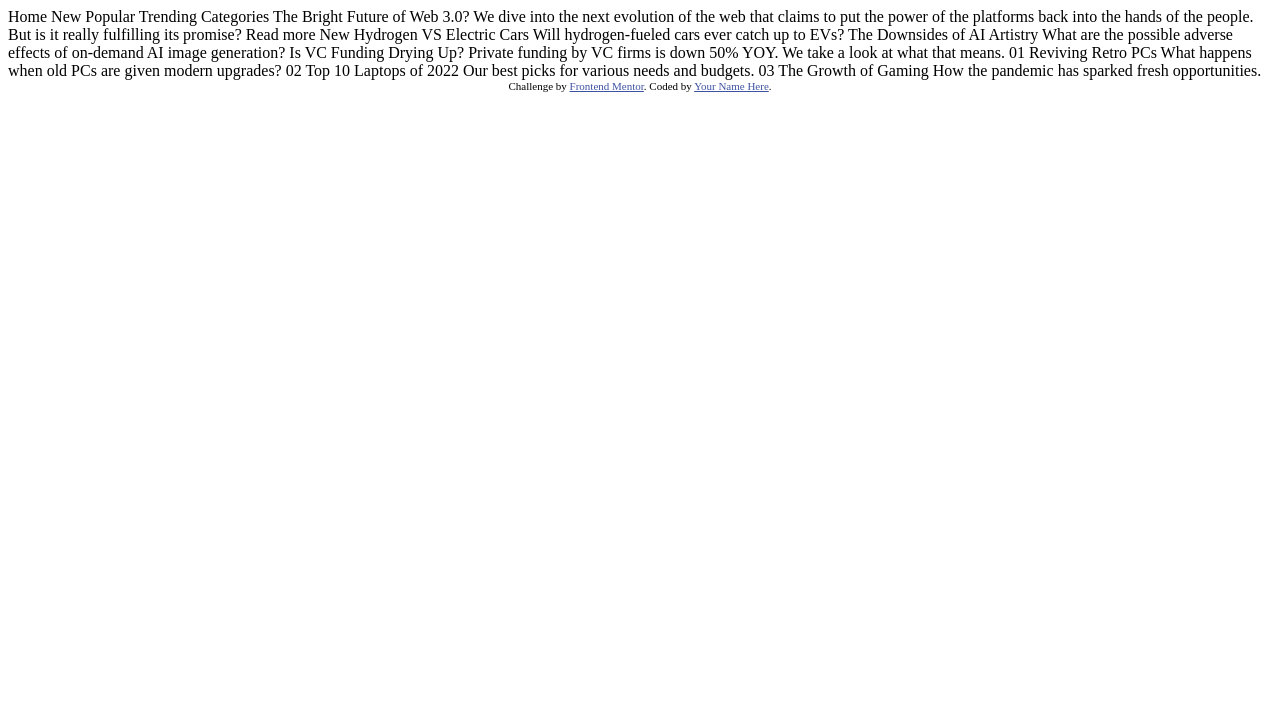
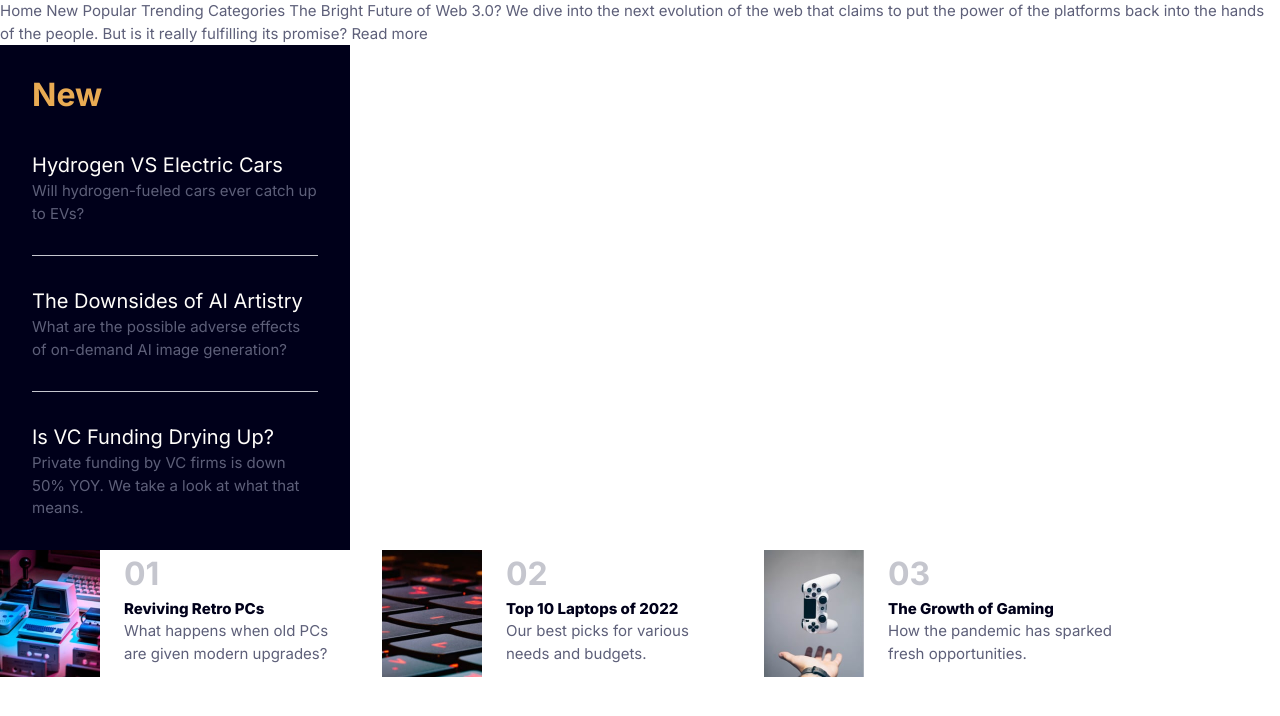
Before and after one commit to JeuriMorel/fem-news-homepage, a plain HTML site: page index.html in a window 1280 px wide. Drawn offline with Linux system fonts and the light colour scheme.

Commit message:
initial list styles

```diff
--- /dev/null
+++ b/css/styles.css
@@ -0,0 +1,207 @@
+/* I'm Using Andy Bell's "A More Modern Reset":  https://andy-bell.co.uk/a-more-modern-css-reset/ */
+/* Box sizing rules */
+*,
+*::before,
+*::after {
+    box-sizing: border-box;
+    margin: 0;
+    padding: 0;
+}
+
+/* Prevent font size inflation */
+html {
+    -moz-text-size-adjust: none;
+    -webkit-text-size-adjust: none;
+    text-size-adjust: none;
+}
+
+/* Remove default margin in favour of better control in authored CSS */
+/* body, h1, h2, h3, h4, p,
+figure, blockquote, dl, dd {
+  margin-block-end: 0;
+} */
+
+/* Remove list styles on ul, ol elements with a list role, which suggests default styling will be removed */
+ul[role="list"],
+ol[role="list"] {
+    list-style: none;
+}
+
+/* Set core body defaults */
+body {
+    min-height: 100vh;
+    line-height: 1.5;
+}
+
+/* Set shorter line heights on headings and interactive elements */
+h1,
+h2,
+h3,
+h4,
+button,
+input,
+label {
+    line-height: 1.1;
+}
+
+/* Balance text wrapping on headings */
+h1,
+h2,
+h3,
+h4 {
+    text-wrap: balance;
+}
+
+/* A elements that don't have a class get default styles */
+a:not([class]) {
+    text-decoration-skip-ink: auto;
+    color: currentColor;
+    text-decoration: none;
+}
+
+/* Make images easier to work with */
+img,
+picture {
+    max-width: 100%;
+    display: block;
+}
+
+/* Inherit fonts for inputs and buttons */
+input,
+button,
+textarea,
+select {
+    font: inherit;
+}
+
+/* Make sure textareas without a rows attribute are not tiny */
+textarea:not([rows]) {
+    min-height: 10em;
+}
+
+/* Anything that has been anchored to should have extra scroll margin */
+:target {
+    scroll-margin-block: 5ex;
+}
+
+:root {
+    --white: hsl(36, 100%, 99%);
+    --blue-100: hsl(233, 8%, 79%);
+    --blue-700: hsl(236, 13%, 42%);
+    --blue-900: hsl(240, 100%, 5%);
+
+    --orange: hsl(35, 77%, 62%);
+    --red: hsl(5, 85%, 63%);
+
+    --fw-base: 400;
+    --fw-bold: 700;
+    --fw-x-bold: 800;
+
+    --ff-inter: "Inter", sans-serif;
+    --fs-m-l: clamp(2rem, 1.5229rem + 2.0356vw, 2.5rem);
+    --fs-l-xl: clamp(2.5rem, 1.5458rem + 4.0712vw, 3.5rem);
+    --fs-xl: 3.5rem;
+    --fs-l: 2.5rem;
+    --fs-m: 2rem;
+    --fs-s: 1.25rem;
+    --fs-xs: 1.125rem;
+    --fs-base: 0.9375rem;
+}
+
+body {
+    font-family: var(--ff-inter);
+    font-size: var(--fs-base);
+    color: var(--blue-700);
+}
+h1,
+h2,
+h3 {
+    color: var(--blue-900);
+
+    & [data-light] {
+        color: var(--blue-100);
+    }
+}
+
+h1 {
+    font-size: var(--fs-l-xl);
+}
+h2 {
+    font-size: var(--fs-m);
+    & [data-fluid] {
+        font-size: var(--fs-m-l);
+    }
+}
+h3 {
+    font-size: var(--fs-s);
+}
+
+li {
+    list-style-type: none;
+}
+
+.new {
+    background-color: var(--blue-900);
+    width: min(100%, 350px);
+    padding: 2rem;
+    padding-block-end: 0;
+
+    & h2 {
+        color: var(--orange);
+        margin-block-end: 0.5rem;
+    }
+
+    & li {
+        padding-block: 1.875rem;
+
+        &:where(:not(:last-child)) {
+            border-bottom: 1px solid var(--blue-100);
+        }
+    }
+
+    & a {
+        color: var(--white);
+        font-size: var(--fs-s);
+
+        &:hover {
+            color: var(--orange);
+        }
+    }
+}
+
+.popular-list {
+    display: flex;
+    gap: 2rem;
+    counter-reset: popular;
+
+    & li {
+        display: flex;
+        gap: 1.5rem;
+        width: min(100%, 350px);
+
+        & img {
+            width: 100px;
+        }
+    }
+}
+
+.text {
+    display: flex;
+    flex-direction: column;
+
+    &::before {
+        counter-increment: popular;
+        content: "0" counter(popular);
+        color: var(--blue-100);
+        font-size: var(--fs-m);
+        font-weight: var(--fw-bold);
+    }
+    & a {
+        color: var(--blue-900);
+        font-weight: var(--fw-x-bold);
+
+        &:hover {
+            color: var(--red);
+        }
+    }
+}
--- a/index.html
+++ b/index.html
@@ -1,60 +1,82 @@
 <!DOCTYPE html>
 <html lang="en">
     <head>
-  <meta charset="UTF-8">
-  <meta name="viewport" content="width=device-width, initial-scale=1.0"> <!-- displays site properly based on user's device -->
+        <meta charset="UTF-8" />
+        <meta name="viewport" content="width=device-width, initial-scale=1.0" />
+        <!-- displays site properly based on user's device -->
 
-  <link rel="icon" type="image/png" sizes="32x32" href="./assets/images/favicon-32x32.png">
+        <link
+            rel="icon"
+            type="image/png"
+            sizes="32x32"
+            href="./assets/images/favicon-32x32.png"
+        />
+        <link rel="preconnect" href="https://fonts.googleapis.com" />
+        <link rel="preconnect" href="https://fonts.gstatic.com" crossorigin />
+        <link
+            href="https://fonts.googleapis.com/css2?family=Inter:wght@400;700;800&display=swap"
+            rel="stylesheet"
+        />
+        <link rel="stylesheet" href="/css/styles.css" />
 
         <title>Frontend Mentor | News homepage</title>
-
-  <!-- Feel free to remove these styles or customise in your own stylesheet 👍 -->
-  <style>
-    .attribution { font-size: 11px; text-align: center; }
-    .attribution a { color: hsl(228, 45%, 44%); }
-  </style>
     </head>
     <body>
+        Home New Popular Trending Categories The Bright Future of Web 3.0? We
+        dive into the next evolution of the web that claims to put the power of
+        the platforms back into the hands of the people. But is it really
+        fulfilling its promise? Read more
 
-  Home
-  New
-  Popular
-  Trending
-  Categories
+        <div class="new">
+            <h2>New</h2>
+            <ul>
+                <li>
+                    <a href="#"> Hydrogen VS Electric Cars </a>
+                    <p>Will hydrogen-fueled cars ever catch up to EVs?</p>
+                </li>
+                <li>
+                    <a href="#"> The Downsides of AI Artistry </a>
+                    <p>
+                        What are the possible adverse effects of on-demand AI
+                        image generation?
+                    </p>
+                </li>
+                <li>
+                    <a href="#"> Is VC Funding Drying Up? </a>
+                    <p>
+                        Private funding by VC firms is down 50% YOY. We take a
+                        look at what that means.
+                    </p>
+                </li>
+            </ul>
+        </div>
 
-  The Bright Future of Web 3.0?
-
-  We dive into the next evolution of the web that claims to put the power of the platforms back into the hands of the people.
-  But is it really fulfilling its promise?
-
-  Read more
-
-  New
-
-  Hydrogen VS Electric Cars
-  Will hydrogen-fueled cars ever catch up to EVs?
-
-  The Downsides of AI Artistry
-  What are the possible adverse effects of on-demand AI image generation?
-
-  Is VC Funding Drying Up?
-  Private funding by VC firms is down 50% YOY. We take a look at what that means.
-
-  01
-  Reviving Retro PCs
+        <div class="popular">
+            <ul class="popular-list">
+                <li>
+                    <img src="assets/images/image-retro-pcs.jpg" alt="" />
+                    <div class="text">
+                        <a href="#">Reviving Retro PCs</a>
+                        <p>
                             What happens when old PCs are given modern upgrades?
-
-  02
-  Top 10 Laptops of 2022
-  Our best picks for various needs and budgets.
-
-  03
-  The Growth of Gaming
-  How the pandemic has sparked fresh opportunities.
-
-  <div class="attribution">
-    Challenge by <a href="https://www.frontendmentor.io?ref=challenge" target="_blank">Frontend Mentor</a>.
-    Coded by <a href="#">Your Name Here</a>.
+                        </p>
+                    </div>
+                </li>
+                <li>
+                    <img src="assets/images/image-top-laptops.jpg" alt="" />
+                    <div class="text">
+                        <a href="#">Top 10 Laptops of 2022</a>
+                        <p>Our best picks for various needs and budgets.</p>
+                    </div>
+                </li>
+                <li>
+                    <img src="assets/images/image-gaming-growth.jpg" alt="" />
+                    <div class="text">
+                        <a href="#">The Growth of Gaming</a>
+                        <p>How the pandemic has sparked fresh opportunities.</p>
+                    </div>
+                </li>
+            </ul>
         </div>
     </body>
 </html>
```
Also changed, not shown: js/main.js (added). Lines whose indentation alone changed are shown as unchanged.
